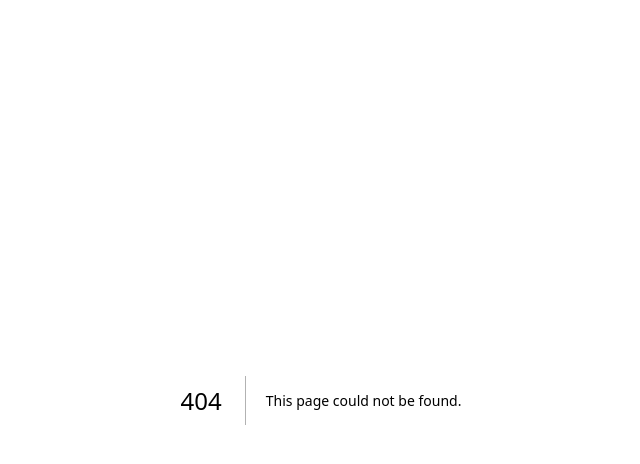
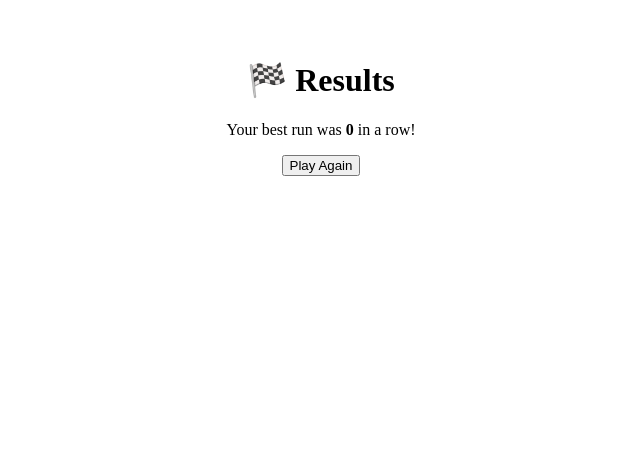
Before and after one commit to justinchase1984/mind-sprint, a Next.js app: page /results in a window 1280 px wide. Before the commit this address had no page. Shown: the top 464 px of the page, without its empty margins (319-959 px from the left). Built offline with nearby package versions, Linux system fonts and the light colour scheme.

Commit message:
Create results.tsx
Add results page

```diff
--- /dev/null
+++ b/pages/results.tsx
@@ -0,0 +1,24 @@
+// pages/results.tsx
+import Head from 'next/head';
+import Link from 'next/link';
+import { useEffect, useState } from 'react';
+import { getStreaks, saveStreaks } from '../lib/streak';
+
+export default function Results() {
+  const [maxStreak, setMax] = useState(0);
+  useEffect(() => {
+    const { max } = getStreaks();
+    setMax(max);
+    saveStreaks(0, 0);
+  }, []);
+  return (
+    <>
+      <Head><title>Your Results | Mind Sprint</title></Head>
+      <main style={{ textAlign: 'center', padding: '2rem' }}>
+        <h1>🏁 Results</h1>
+        <p>Your best run was <strong>{maxStreak}</strong> in a row!</p>
+        <Link href="/"><button>Play Again</button></Link>
+      </main>
+    </>
+  );
+}
```
